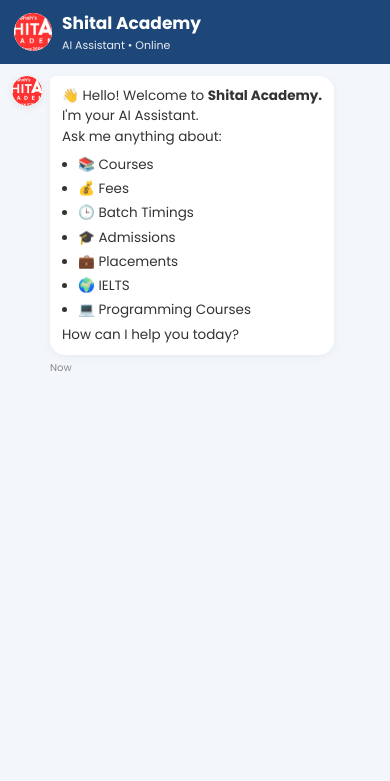
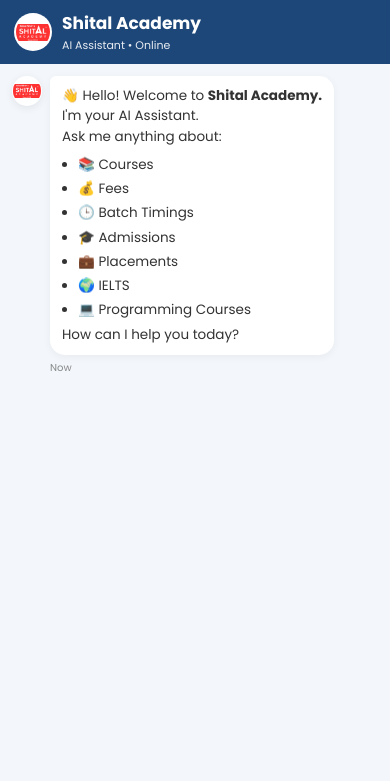
Before and after one commit to mahidodiya/shital-academy-bot, a FastAPI app: page / in a window 390 px wide. Shown: the top 781 px of the page. Run offline with FastAPI, Linux system fonts and the light colour scheme.

Commit message:
image cover

```diff
--- a/static/style.css
+++ b/static/style.css
@@ -116,7 +116,7 @@ body {
 
 
 /* ===========================
-   HEADER AVATAR
+   HEADER AVATAR / LOGO
 =========================== */
 
 .bot-avatar {
@@ -138,13 +138,20 @@ body {
     align-items: center;
 
     flex-shrink: 0;
+
+    padding: 2px;
 }
 
 .bot-avatar img {
     width: 100%;
     height: 100%;
 
-    object-fit: cover;
+    /*
+       IMPORTANT:
+       contain keeps the complete logo visible
+       instead of cropping it.
+    */
+    object-fit: contain;
 
     display: block;
 
@@ -312,13 +319,19 @@ body {
         0 2px 8px rgba(0, 0, 0, .08);
 
     flex-shrink: 0;
+
+    padding: 1px;
 }
 
 .avatar img {
     width: 100%;
     height: 100%;
 
-    object-fit: cover;
+    /*
+       IMPORTANT:
+       Show complete logo without cropping.
+    */
+    object-fit: contain;
 
     border-radius: 50%;
 
@@ -715,11 +728,26 @@ body {
         min-height: 68px;
     }
 
+    /*
+       Mobile header logo
+       Slightly smaller + full image visible.
+    */
     .bot-avatar {
         width: 42px;
         height: 42px;
 
         min-width: 42px;
+
+        padding: 2px;
+    }
+
+    .bot-avatar img {
+        width: 100%;
+        height: 100%;
+
+        object-fit: contain;
+
+        border-radius: 50%;
     }
 
     .header-left {
@@ -761,6 +789,17 @@ body {
         margin-right: 8px;
 
         font-size: 15px;
+
+        padding: 1px;
+    }
+
+    .avatar img {
+        width: 100%;
+        height: 100%;
+
+        object-fit: contain;
+
+        border-radius: 50%;
     }
 
     .message.user .avatar {
@@ -841,11 +880,26 @@ body {
         padding: 10px 14px;
     }
 
+    /*
+       Smaller mobile header logo.
+       Entire logo stays visible.
+    */
     .bot-avatar {
         width: 38px;
         height: 38px;
 
         min-width: 38px;
+
+        padding: 2px;
+    }
+
+    .bot-avatar img {
+        width: 100%;
+        height: 100%;
+
+        object-fit: contain;
+
+        border-radius: 50%;
     }
 
     .chat-header h1 {
@@ -867,6 +921,17 @@ body {
         min-width: 30px;
 
         font-size: 14px;
+
+        padding: 1px;
+    }
+
+    .avatar img {
+        width: 100%;
+        height: 100%;
+
+        object-fit: contain;
+
+        border-radius: 50%;
     }
 
     .message-content {
@@ -913,11 +978,26 @@ body {
         padding: 8px 10px;
     }
 
+    /*
+       Very small phone:
+       keep logo visible without cropping.
+    */
     .bot-avatar {
         width: 35px;
         height: 35px;
 
         min-width: 35px;
+
+        padding: 2px;
+    }
+
+    .bot-avatar img {
+        width: 100%;
+        height: 100%;
+
+        object-fit: contain;
+
+        border-radius: 50%;
     }
 
     .chat-header h1 {
```
